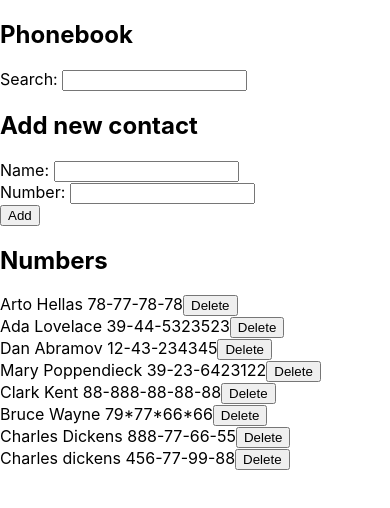
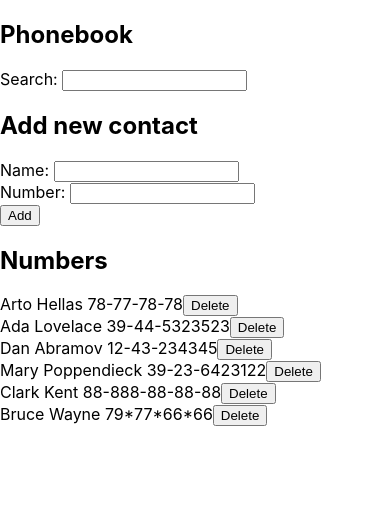
Before and after one commit to mic-meier/fullstackopen_2020, a React (Create React App) app in the folder part2/phonebook/: page / in a window 390 px wide. Shown: the top 508 px of the page. Built offline with nearby package versions, Linux system fonts and the light colour scheme; data requests are answered from the project's data file.

Commit message:
exercise phonebook - step12

```diff
--- a/part2/phonebook/db.json
+++ b/part2/phonebook/db.json
@@ -29,16 +29,6 @@
       "name": "Bruce Wayne",
       "number": "79*77*66*66",
       "id": 6
-    },
-    {
-      "name": "Charles Dickens",
-      "number": "888-77-66-55",
-      "id": 7
-    },
-    {
-      "name": "Charles dickens",
-      "number": "456-77-99-88",
-      "id": 8
     }
   ]
 }
--- a/part2/phonebook/src/components/App.js
+++ b/part2/phonebook/src/components/App.js
@@ -31,8 +31,8 @@ const App = () => {
     setNewNumber(event.target.value);
   };
 
-  const handleDeleteperson = id => {
-    window.confirm(`Delete contact ${id}?`);
+  const handleDeleteperson = (id, name) => {
+    window.confirm(`Delete contact ${name}?`);
     personService.deletePerson(id).then(() => {
       setPersons(persons.filter(person => person.id !== id));
     });
@@ -50,7 +50,9 @@ const App = () => {
         `${newName} is already in your phonebook. Update phone number?`
       );
       const id = persons.filter(person => person.name.includes(newName))[0].id;
-      personService.updateNumber(id, personObject).then(returnedPerson => {
+      personService
+        .updateNumber(id, personObject)
+        .then(returnedPerson => {
           setPersons(
             persons.map(person => (person.id !== id ? person : returnedPerson))
           );
@@ -61,6 +63,16 @@ const App = () => {
           }, 2000);
           setNewName("");
           setNewNumber("");
+        })
+        .catch(error => {
+          setNotificationClass("error");
+          setNotificationMessage(
+            `Contact ${id} was already deleted from the server`
+          );
+          setTimeout(() => {
+            setNotificationMessage(null);
+          }, 2000);
+          setPersons(persons.filter(person => person.id !== id));
         });
     } else {
       personService.create(personObject).then(returnedPersons => {
--- a/part2/phonebook/src/components/Persons.js
+++ b/part2/phonebook/src/components/Persons.js
@@ -10,7 +10,9 @@ const Persons = props => {
         .map(person => (
           <div key={person.name}>
             {person.name} {person.number}
-            <button onClick={() => props.handleDeletePerson(person.id)}>
+            <button
+              onClick={() => props.handleDeletePerson(person.id, person.name)}
+            >
               Delete
             </button>
           </div>
```
Lines whose indentation alone changed are shown as unchanged.
